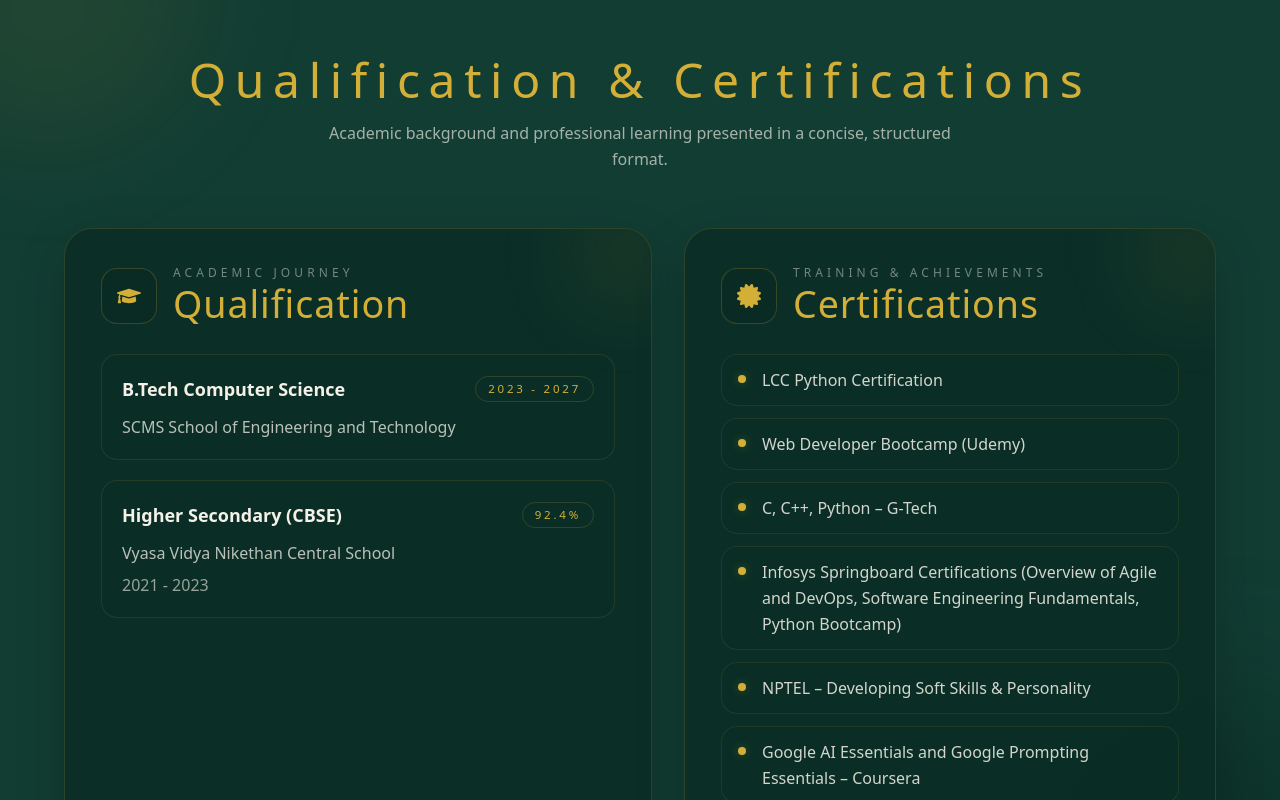
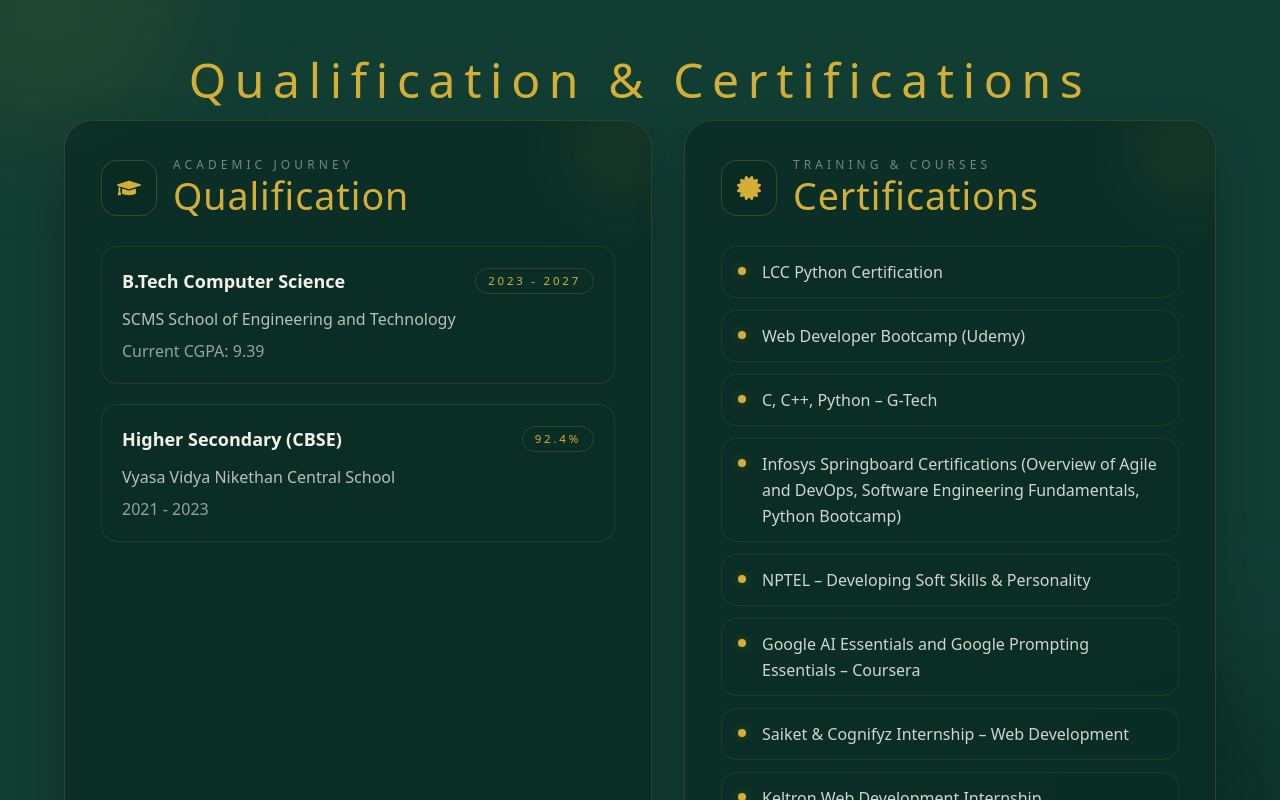
Before and after one commit to Vaishnavi-Ramesh-04/vaishnavi-portfolio, a React (Vite) app: page / in a window 1280 px wide. Shown: the part 2260-3060 px from the top of the page. Built offline with nearby package versions, Linux system fonts and the light colour scheme.

Commit message:
Add current CGPA to qualification

```diff
--- a/src/App.jsx
+++ b/src/App.jsx
@@ -454,9 +454,6 @@ function QualificationCertifications() {
         Qualification & Certifications
       </motion.h2>
 
-      <p className="mx-auto mb-14 max-w-2xl text-center text-sm md:text-base leading-relaxed text-[#F5F1E8]/65">
-        Academic background and professional learning presented in a concise, structured format.
-      </p>
 
       <div className="grid gap-8 lg:grid-cols-[1.05fr_0.95fr] max-w-6xl mx-auto">
 
@@ -489,6 +486,7 @@ function QualificationCertifications() {
                 </span>
               </div>
               <p className="text-sm md:text-base text-[#F5F1E8]/75">SCMS School of Engineering and Technology</p>
+              <p className="mt-2 text-sm md:text-base text-[#F5F1E8]/60">Current CGPA: 9.39</p>
             </div>
 
             <div className="rounded-2xl border border-[#D4AF37]/12 bg-[#0B2E26]/48 p-5">
@@ -517,7 +515,7 @@ function QualificationCertifications() {
               <FaCertificate className="text-2xl" />
             </div>
             <div>
-              <p className="text-xs uppercase tracking-[0.34em] text-[#F5F1E8]/45">Training & Achievements</p>
+              <p className="text-xs uppercase tracking-[0.34em] text-[#F5F1E8]/45">Training & Courses</p>
               <h3 className="text-3xl md:text-[2.35rem] font-light text-[#D4AF37] tracking-wide">
                 Certifications
               </h3>
@@ -532,7 +530,8 @@ function QualificationCertifications() {
               "Infosys Springboard Certifications (Overview of Agile and DevOps, Software Engineering Fundamentals, Python Bootcamp)",
               "NPTEL – Developing Soft Skills & Personality",
               "Google AI Essentials and Google Prompting Essentials – Coursera",
-              "Saiket Internship – Web Development",
+              "Saiket & Cognifyz Internship – Web Development",
+              "Keltron Web Development Internship"
             ].map((item) => (
               <li key={item} className="flex items-start gap-4 rounded-2xl border border-[#D4AF37]/10 bg-[#0B2E26]/44 px-4 py-3 text-sm md:text-base leading-relaxed text-[#F5F1E8]/86 transition duration-300 hover:border-[#D4AF37]/20 hover:bg-[#0B2E26]/58">
                 <span className="mt-2 h-2 w-2 shrink-0 rounded-full bg-[#D4AF37] shadow-[0_0_10px_rgba(212,175,55,0.28)]"></span>
```
